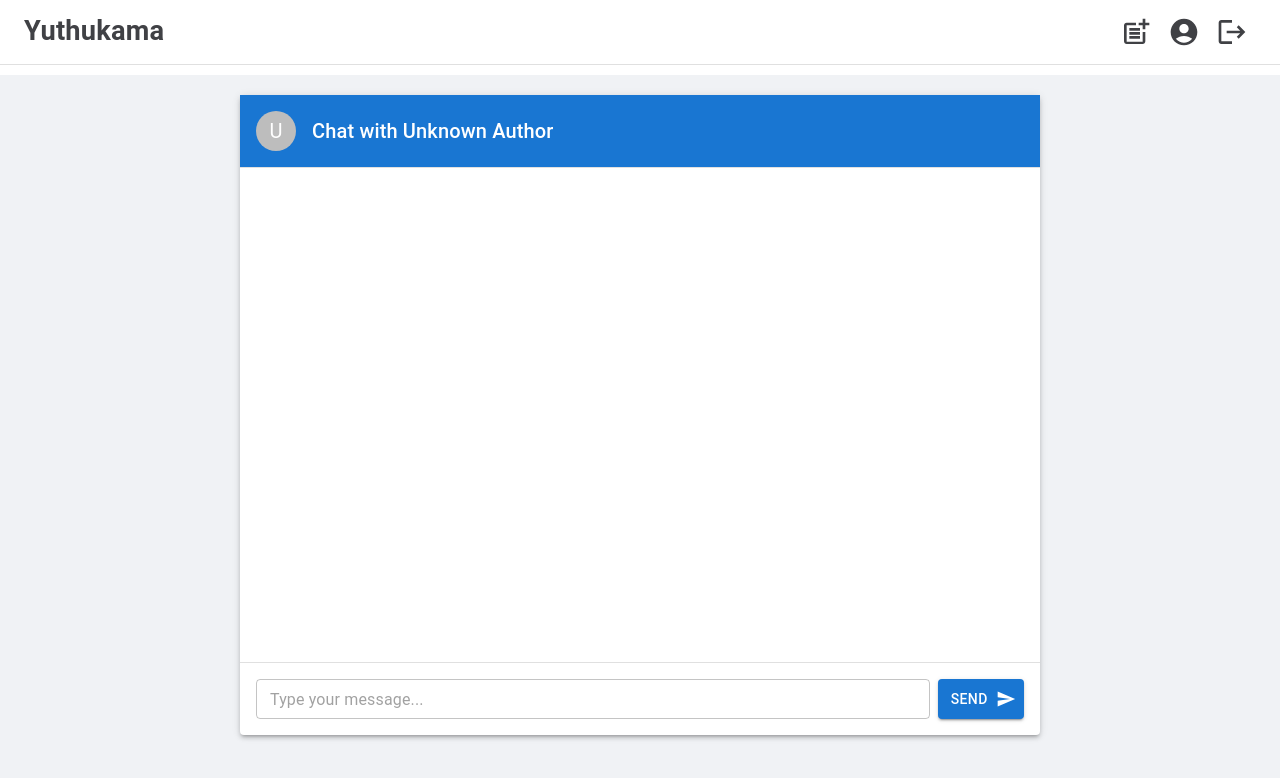
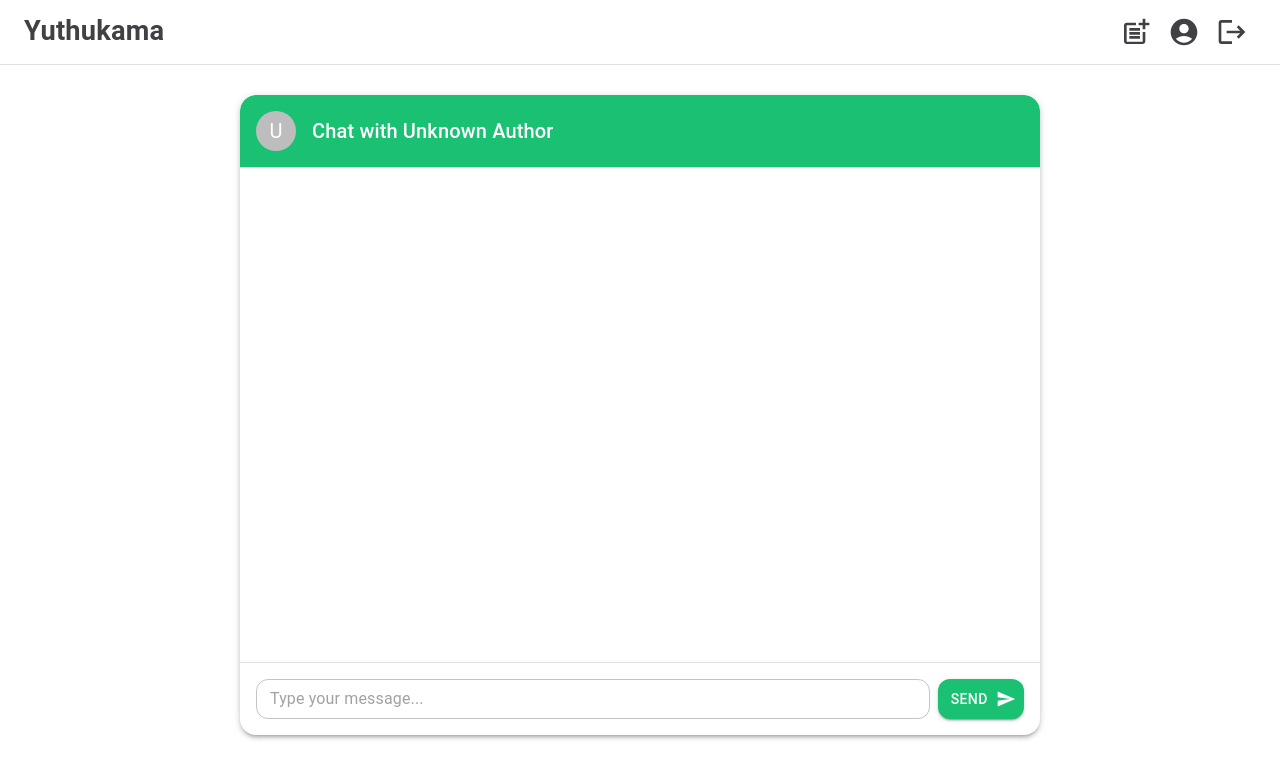
Before and after one commit to sameeraherath/Yuthukama, a React (Vite) app in the folder client/: page /chat/1 in a window 1280 px wide. Shown: the top 778 px of the page. Built offline with nearby package versions, Linux system fonts and the light colour scheme; no server answers.

Commit message:
style: enhance ChatPage UI with improved styling and layout adjustments

```diff
--- a/client/src/pages/ChatPage.jsx
+++ b/client/src/pages/ChatPage.jsx
@@ -50,7 +50,6 @@ const ChatPage = () => {
       }}
     >
       <Paper
-        elevation={1}
         sx={{
           p: 1.5,
           backgroundColor: message.sender === "user" ? "#e3f2fd" : "#f5f5f5",
@@ -80,9 +79,8 @@ const ChatPage = () => {
   );
 
   return (
-    <Box
-      sx={{ minHeight: "100vh", padding: "20px", backgroundColor: "#f0f2f5" }}
-    >
+    <Box sx={{ minHeight: "100vh", padding: "20px" }}>
+      {" "}
       <Paper
         elevation={3}
         sx={{
@@ -91,24 +89,27 @@ const ChatPage = () => {
           height: "80vh",
           display: "flex",
           flexDirection: "column",
+          borderRadius: 4,
+          overflow: "hidden",
         }}
       >
+        {" "}
         <Box
           sx={{
             p: 2,
-            backgroundColor: "#1976d2",
+            backgroundColor: "#1ac173",
             color: "white",
             display: "flex",
             alignItems: "center",
             gap: 2,
+            borderTopLeftRadius: 16,
+            borderTopRightRadius: 16,
           }}
         >
           <Avatar>{displayName.charAt(0)}</Avatar>
           <Typography variant="h6">Chat with {displayName}</Typography>
         </Box>
-
         <Divider />
-
         <Box
           sx={{
             flexGrow: 1,
@@ -121,10 +122,9 @@ const ChatPage = () => {
         >
           {messages.map(renderMessage)}
         </Box>
-
-        <Divider />
-
+        <Divider />{" "}
         <Stack direction="row" spacing={1} sx={{ p: 2 }}>
+          {" "}
           <TextField
             fullWidth
             variant="outlined"
@@ -135,10 +135,23 @@ const ChatPage = () => {
             onKeyPress={(e) => {
               if (e.key === "Enter") handleSendMessage();
             }}
-          />
+            sx={{
+              "& .MuiOutlinedInput-root": {
+                borderRadius: 3,
+                "&.Mui-focused fieldset": {
+                  borderColor: "#1ac173",
+                  borderWidth: 2,
+                },
+              },
+            }}
+          />{" "}
           <Button
             variant="contained"
-            color="primary"
+            sx={{
+              backgroundColor: "#1ac173",
+              borderRadius: 3,
+              padding: "8px 16px",
+            }}
             endIcon={<SendIcon />}
             onClick={handleSendMessage}
           >
```
